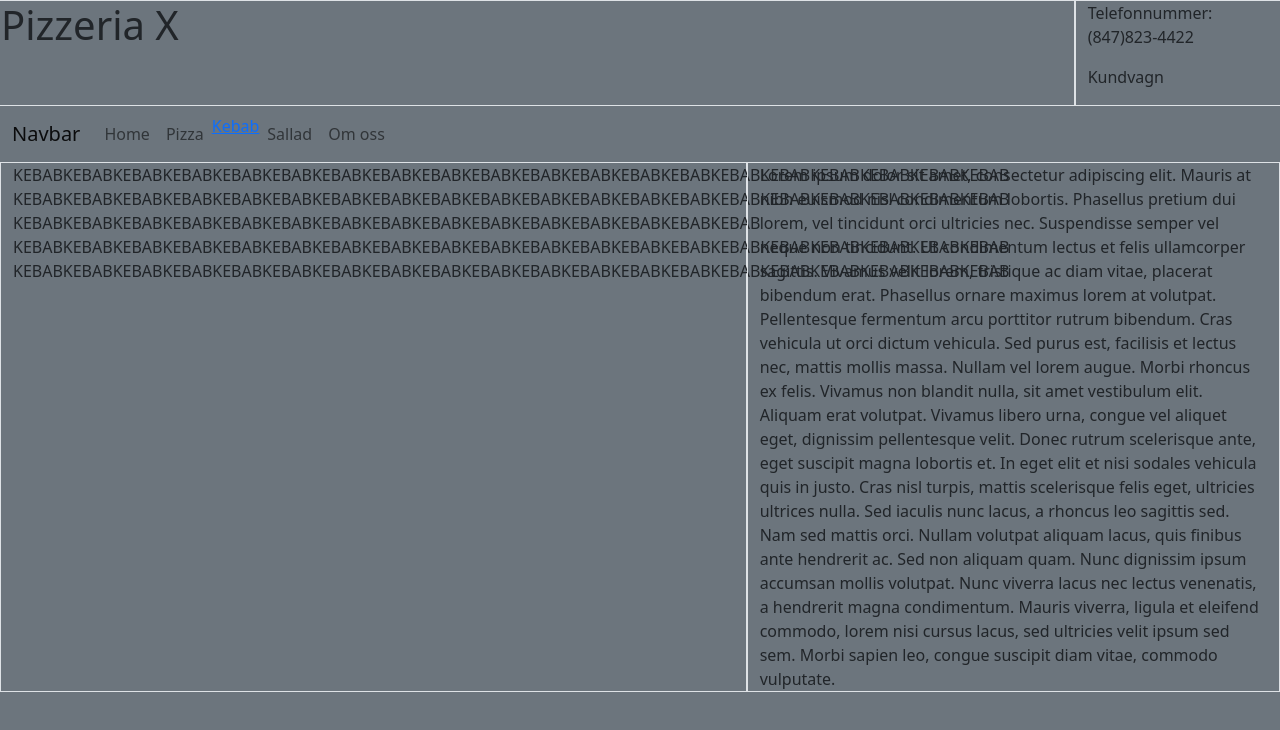
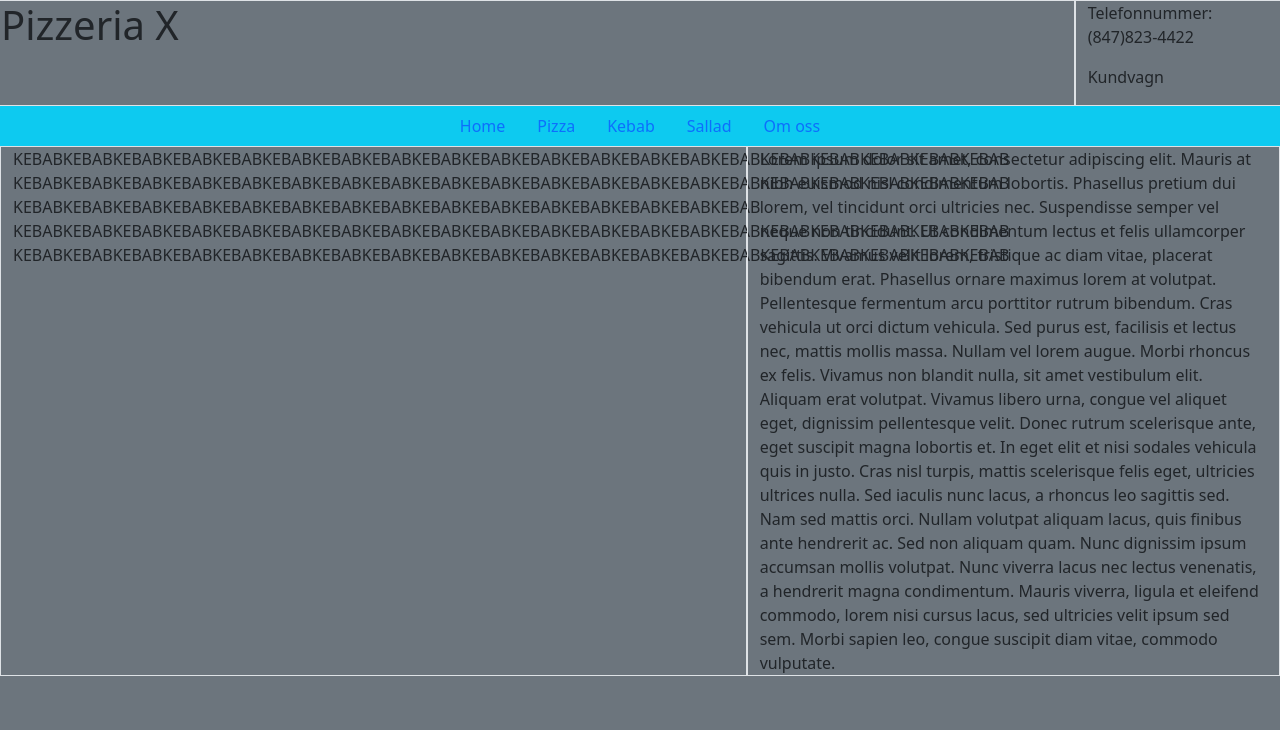
Before and after one commit to norden90/norden90.github.io, a plain HTML site: page kebab.html in a window 1280 px wide. Drawn offline with nearby package versions, Linux system fonts and the light colour scheme.

Commit message:
fixed navbar

```diff
--- a/kebab.html
+++ b/kebab.html
@@ -36,33 +36,26 @@
         </div>
     </header>
 
-<nav class="navbar navbar-expand-lg bg-body-tertiary">
-    <div class="container-fluid">
-        <a class="navbar-brand" href="#">Navbar</a>
-        <button class="navbar-toggler" type="button" data-bs-toggle="collapse" data-bs-target="#navbarNav"
-            aria-controls="navbarNav" aria-expanded="false" aria-label="Toggle navigation">
-            <span class="navbar-toggler-icon"></span>
-        </button>
-        <div class="collapse navbar-collapse" id="navbarNav">
-            <ul class="navbar-nav">
+<nav class="nav bg-info justify-content-center">
+    <ul class="nav">
         <li class="nav-item">
-                    <a class="nav-link" aria-current="page" href="#">Home</a>
+        <li class="nav-item">
+            <a class="nav-link" aria-current="page" href="https://norden90.github.io/index.html">Home</a>
         </li>
         <li class="nav-item">
             <a class="nav-link" href="https://norden90.github.io/pizza.html">Pizza</a>
         </li>
         <li class="nav-item">
-                    <a class="nav-item active" href="https://norden90.github.io/kebab.html">Kebab</a>
+            <a class="nav-link active" href="https://norden90.github.io/kebab.html">Kebab</a>
         </li>
         <li class="nav-item">
             <a class="nav-link" href="https://norden90.github.io/sallader.html">Sallad</a>
         </li>
-                <li class="nav-item active">
+        <li class="nav-item">
             <a class="nav-link " href="http://norden90.github.io/aboutus.html">Om oss </a>
         </li>
+        </li>
     </ul>
-        </div>
-    </div>
 </nav>
 
     <main>
```
Also changed, not shown: aboutus.html (+7 -22 lines), index.html (+6 -8 lines), pizza.html (+6 -15 lines), sallader.html (+7 -14 lines). Lines whose indentation alone changed are shown as unchanged.
